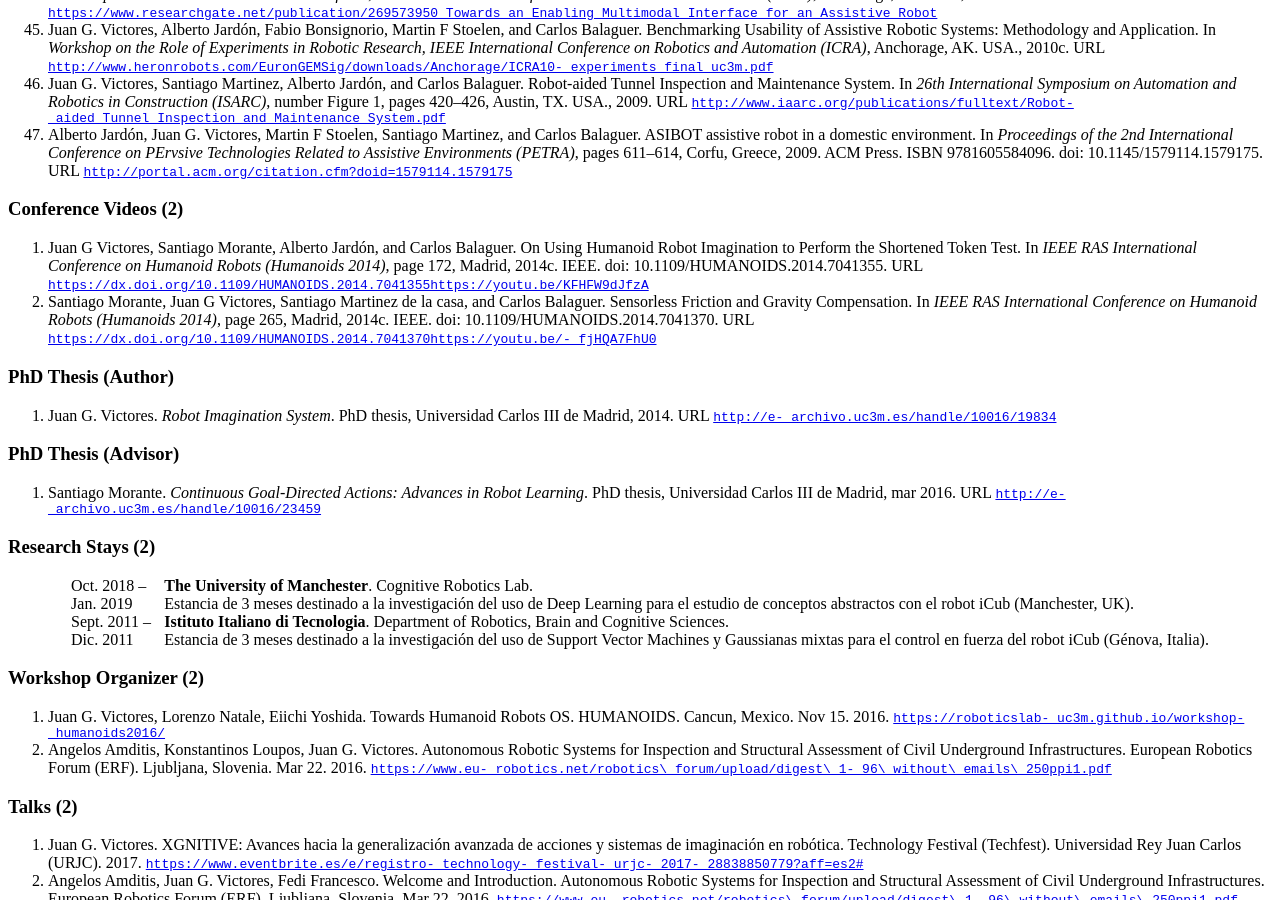
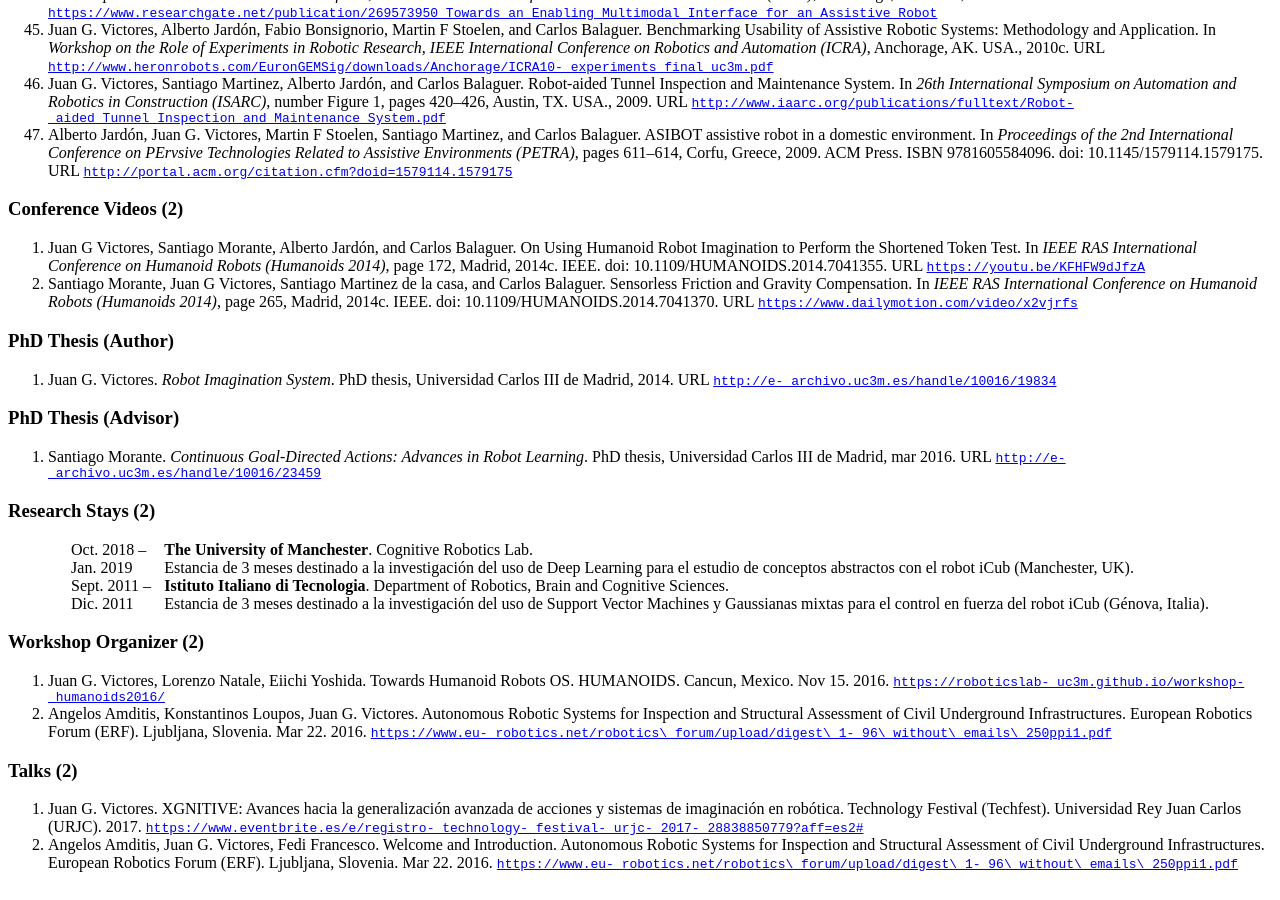
Before and after one commit to jgvictores/jgvictores.github.io, a Jekyll site: the page cv/JuanGVictoresCV.html, which Jekyll copies as it is, in a window 1280 px wide and 900 px high, scrolled down 3433 px. Built offline with Jekyll 4.4.1, drawn with Linux system fonts in a browser that asks for light colours.

Commit message:
fix video URLs

```diff
--- a/cv/JuanGVictoresCV.html
+++ b/cv/JuanGVictoresCV.html
@@ -10,7 +10,7 @@
 <meta name="originator" content="TeX4ht (http://www.cse.ohio-state.edu/~gurari/TeX4ht/)" />
 <!-- xhtml,charset=utf-8,html -->
 <meta name="src" content="JuanGVictoresCV.tex" />
-<meta name="date" content="2019-10-22 15:41:00" />
+<meta name="date" content="2019-10-22 15:51:00" />
 <link rel="stylesheet" type="text/css" href="JuanGVictoresCV.css" />
 </head><body
 >
@@ -848,8 +848,8 @@ class="pplri9o-">IEEE RAS International Conference on Humanoid</span>
      <span
 class="pplri9o-">Robots (Humanoids 2014)</span>, page 172, Madrid, 2014c. IEEE.  doi: 10.1109/HUMANOIDS.2014.7041355.
      URL <a
-href="https://dx.doi.org/10.1109/HUMANOIDS.2014.7041355 https://youtu.be/KFHFW9dJfzA" class="url" ><span
-class="cmtt-10">https://dx.doi.org/10.1109/HUMANOIDS.2014.7041355https://youtu.be/KFHFW9dJfzA</span></a>
+href="https://youtu.be/KFHFW9dJfzA" class="url" ><span
+class="cmtt-10">https://youtu.be/KFHFW9dJfzA</span></a>
      </li>
      <li
   class="enumerate" id="x1-5004x2"><a
@@ -859,8 +859,8 @@ class="pplri9o-">IEEE  RAS  International  Conference  on  Humanoid  Robots</spa
      <span
 class="pplri9o-">(Humanoids 2014)</span>, page 265, Madrid, 2014c. IEEE.  doi: 10.1109/HUMANOIDS.2014.7041370.  URL
      <a
-href="https://dx.doi.org/10.1109/HUMANOIDS.2014.7041370 https://youtu.be/-fjHQA7FhU0" class="url" ><span
-class="cmtt-10">https://dx.doi.org/10.1109/HUMANOIDS.2014.7041370https://youtu.be/-_fjHQA7FhU0</span></a></li></ol>
+href="https://www.dailymotion.com/video/x2vjrfs" class="url" ><span
+class="cmtt-10">https://www.dailymotion.com/video/x2vjrfs</span></a></li></ol>
 <!--l. 150--><p class="noindent" >
 </p>
 <h3 class="likesectionHead"><a
--- a/cv/victores.bib
+++ b/cv/victores.bib
@@ -517,7 +517,7 @@ file = {:opt/mendeleydesktop-files/Victores et al. - 2014 - On Using Humanoid Ro
 pages = {172},
 publisher = {IEEE},
 title = {{On Using Humanoid Robot Imagination to Perform the Shortened Token Test}},
-url = {https://dx.doi.org/10.1109/HUMANOIDS.2014.7041355 https://youtu.be/KFHFW9dJfzA},
+url = {https://youtu.be/KFHFW9dJfzA},
 year = {2014}
 }
 @inproceedings{morante2014sensorless,
@@ -530,7 +530,7 @@ file = {:opt/mendeleydesktop-files/Morante et al. - 2014 - Sensorless Friction a
 pages = {265},
 publisher = {IEEE},
 title = {{Sensorless Friction and Gravity Compensation}},
-url = {https://dx.doi.org/10.1109/HUMANOIDS.2014.7041370 https://youtu.be/-fjHQA7FhU0},
+url = {https://www.dailymotion.com/video/x2vjrfs},
 year = {2014}
 }
 @misc{jardon2014sistema,
```
Also changed, not shown: 1 other file.
